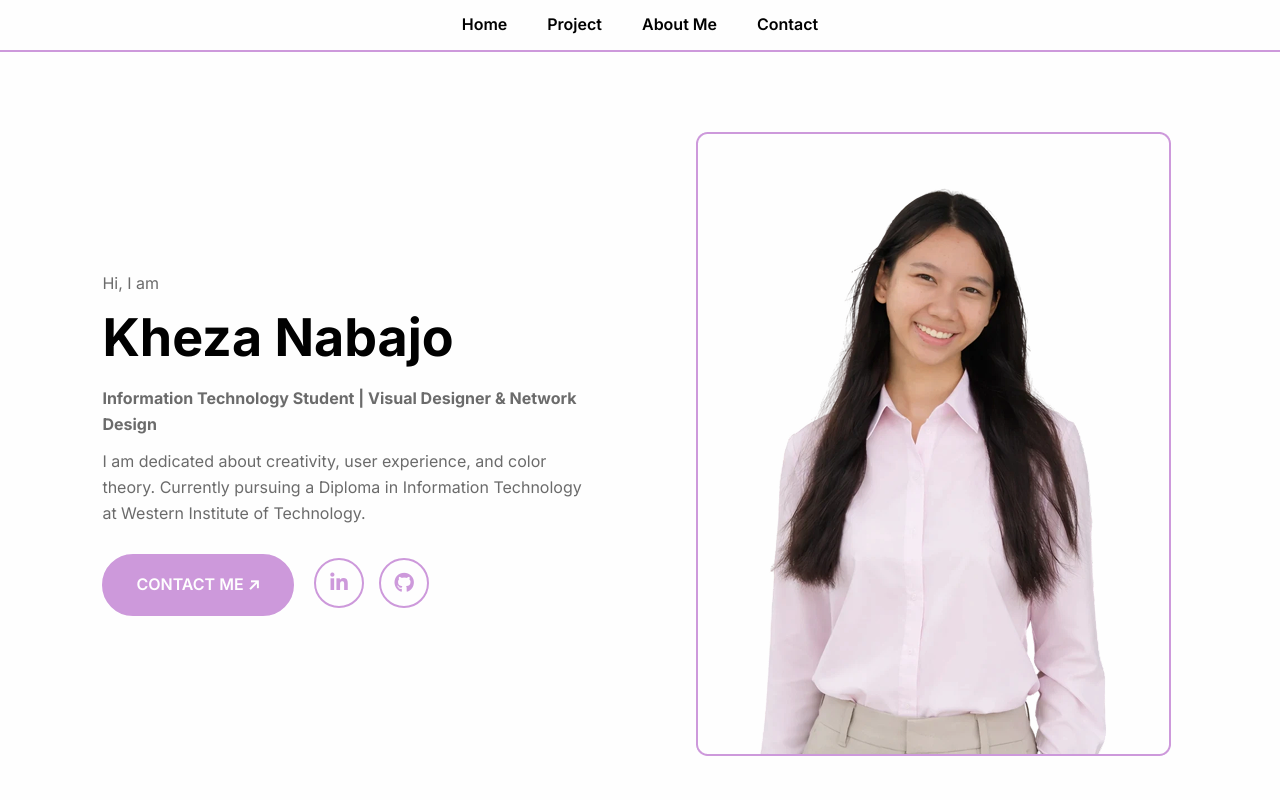
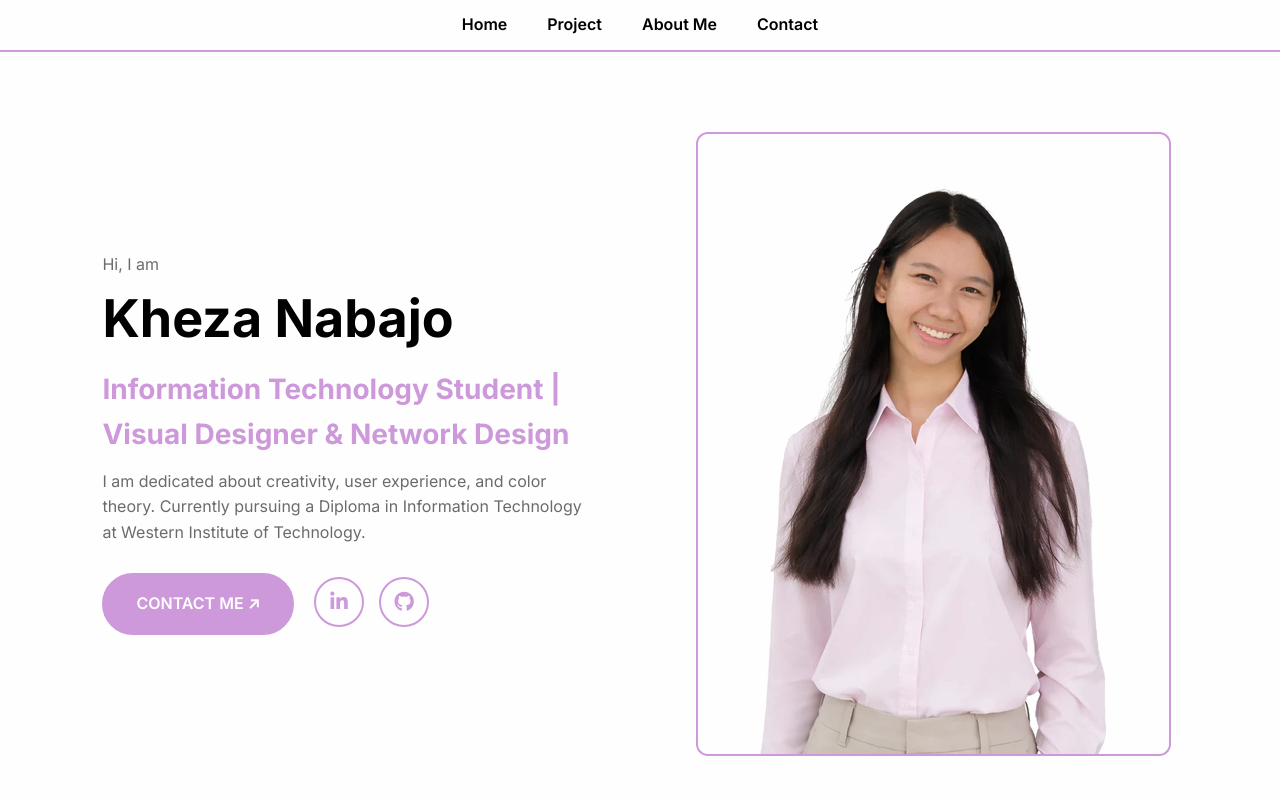
Before and after one commit to KhezaNabajo/Kheza-Nabajo-Portfolio-Website, a React (Vite) app: page / in a window 1280 px wide. Shown: the top 800 px of the page. Built offline with nearby package versions, Linux system fonts and the light colour scheme.

Commit message:
Update App.jsx

```diff
--- a/src/App.jsx
+++ b/src/App.jsx
@@ -34,7 +34,7 @@ function Hero() {
       <div className="hero-content">
         <p className="hero-greeting">Hi, I am</p>
         <h1>Kheza Nabajo</h1>
-        <p className="hero-title">Information Technology Student | Visual Designer &amp; Network Design</p>
+        <h2 className="hero-title">Information Technology Student | Visual Designer &amp; Network Design</h2>
         <p>I am dedicated about creativity, user experience, and color theory. Currently pursuing a Diploma in Information Technology at Western Institute of Technology.</p>
         <a href="#contact" className="btn">CONTACT ME ↗</a>
         <SocialIcons />
```
